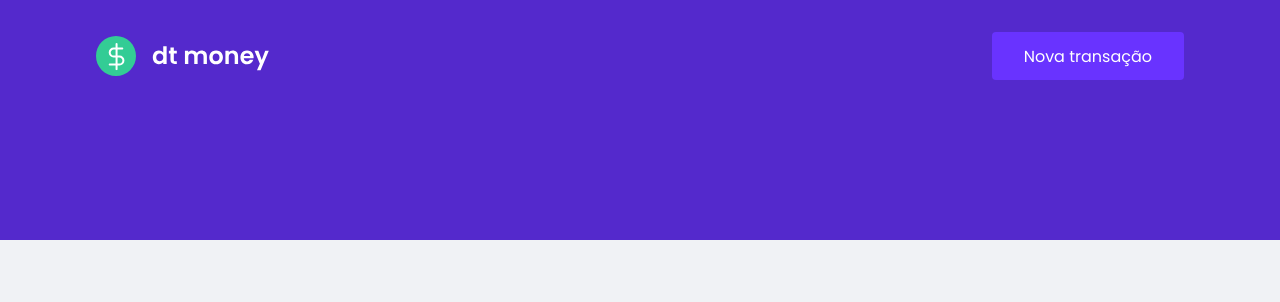
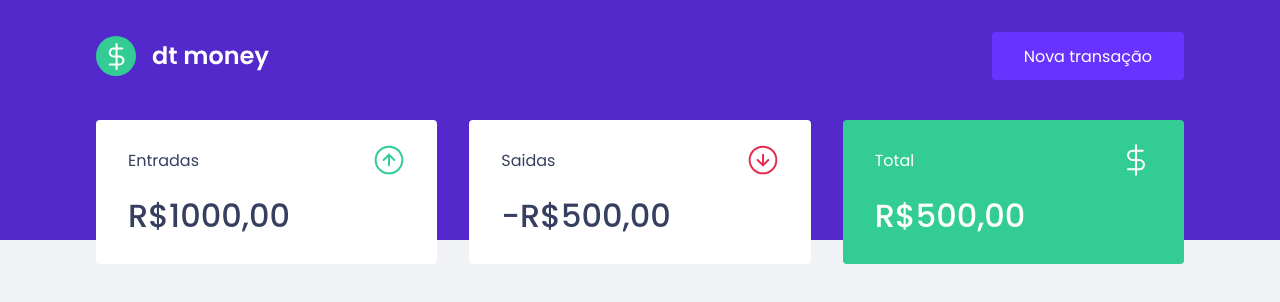
Before and after one commit to ismaelgomesdasilva-zz/dtMoney, a React (Create React App) app: page / in a window 1280 px wide. Shown: the top 302 px of the page. Built offline with nearby package versions, Linux system fonts and the light colour scheme.

Commit message:
create dashboard and sumary, styles dashboard and add font poppins 500

```diff
--- a/public/index.html
+++ b/public/index.html
@@ -11,7 +11,7 @@
       content="Web site created using create-react-app"
     />
     <title>DtMoney</title>
-    <link href="https://fonts.googleapis.com/css2?family=Poppins:wght@400;600&display=swap" rel="stylesheet">
+    <link href="https://fonts.googleapis.com/css2?family=Poppins:wght@400;500;600&display=swap" rel="stylesheet">
   </head>
   <body>
     <div id="root"></div>
--- a/src/App.tsx
+++ b/src/App.tsx
@@ -1,11 +1,13 @@
+import { Dashboard } from "./components/Dashboard";
 import { Header } from "./components/Header";
 import { GlobalStyle } from "./styles/global";
 
 export function App() {
-  return (
-  <>
-    <Header/>
-    <GlobalStyle/>
-  </>
-  );
+	return (
+		<>
+			<Header />
+			<Dashboard />
+			<GlobalStyle />
+		</>
+	);
 }
--- /dev/null
+++ b/src/components/Dashboard/index.tsx
@@ -0,0 +1,10 @@
+import { Summary } from "../Summary";
+import { Container } from "./styles";
+
+export function Dashboard() {
+	return (
+		<Container>
+			<Summary />
+		</Container>
+	);
+}
--- /dev/null
+++ b/src/components/Dashboard/styles.ts
@@ -0,0 +1,8 @@
+import styled from "styled-components";
+
+export const Container = styled.main`
+max-width: 1120px;
+margin: 0 auto;
+padding: 2.5rem 1rem;
+
+`
--- /dev/null
+++ b/src/components/Summary/index.tsx
@@ -0,0 +1,31 @@
+import { Container } from "./styles";
+import incomeImg from "../../assets/income.svg";
+import outcomeImg from "../../assets/outcome.svg";
+import totalImage from "../../assets/total.svg";
+export function Summary() {
+	return (
+		<Container>
+			<div>
+				<header>
+					<p>Entradas</p>
+					<img src={incomeImg} alt="Entradas" />
+				</header>
+				<strong>R$1000,00</strong>
+			</div>
+			<div>
+				<header>
+					<p>Saidas</p>
+					<img src={outcomeImg} alt="Saidas" />
+				</header>
+				<strong>-R$500,00</strong>
+			</div>
+			<div className="highlight-background">
+				<header>
+					<p>Total</p>
+					<img src={totalImage} alt="Total" />
+				</header>
+				<strong>R$500,00</strong>
+			</div>
+		</Container>
+	);
+}
--- /dev/null
+++ b/src/components/Summary/styles.ts
@@ -0,0 +1,30 @@
+import styled from "styled-components";
+
+export const Container = styled.div`
+	display: grid;
+	grid-template-columns: repeat(3, 1fr);
+	gap: 2rem;
+	margin-top: -10rem;
+	div {
+		background: var(--shape);
+		padding: 1.5rem 2rem;
+		border-radius: 0.25rem;
+		color: var(--text-title);
+		header {
+			display: flex;
+			align-items: center;
+			justify-content: space-between;
+		}
+		strong {
+			display: block;
+			margin-top: 1rem;
+			font-size: 2rem;
+			font-weight: 500;
+			line-height: 3rem;
+		}
+		&.highlight-background {
+			background-color: var(--green);
+			color: #fff;
+		}
+	}
+`;
--- a/src/styles/global.ts
+++ b/src/styles/global.ts
@@ -1,10 +1,11 @@
-import { createGlobalStyle } from 'styled-components'
+import { createGlobalStyle } from "styled-components";
 
 export const GlobalStyle = createGlobalStyle`
 	:root{
 			--background: #f0f2f5;
 			--red: #e52e4d;
 			--blue: #5429CC;
+			--green: #33cc95;
 			--blue-light: #6933FF;
 			--text-title: #363f5f;
 			--text-body: #969cb3;
@@ -41,4 +42,4 @@ export const GlobalStyle = createGlobalStyle`
 		opacity: 0.6;
 		cursor: not-allowed;
 	}
-`
+`;
```
